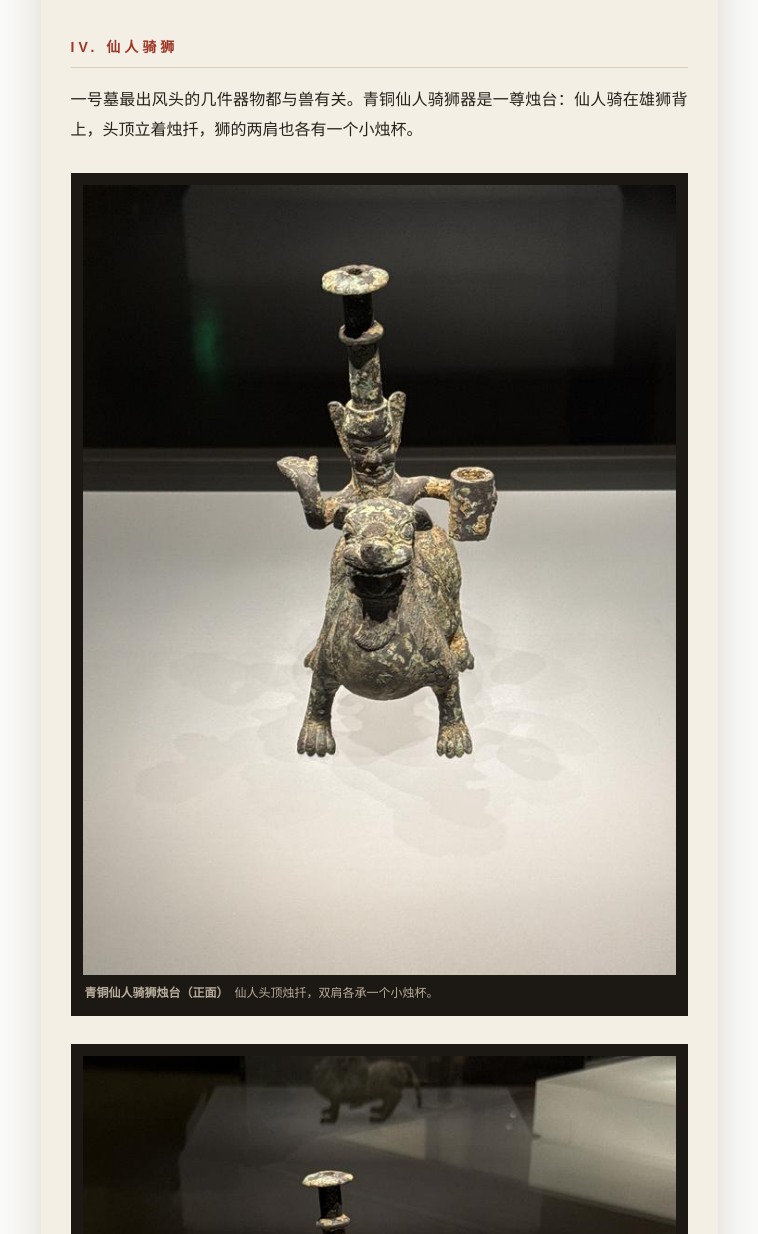
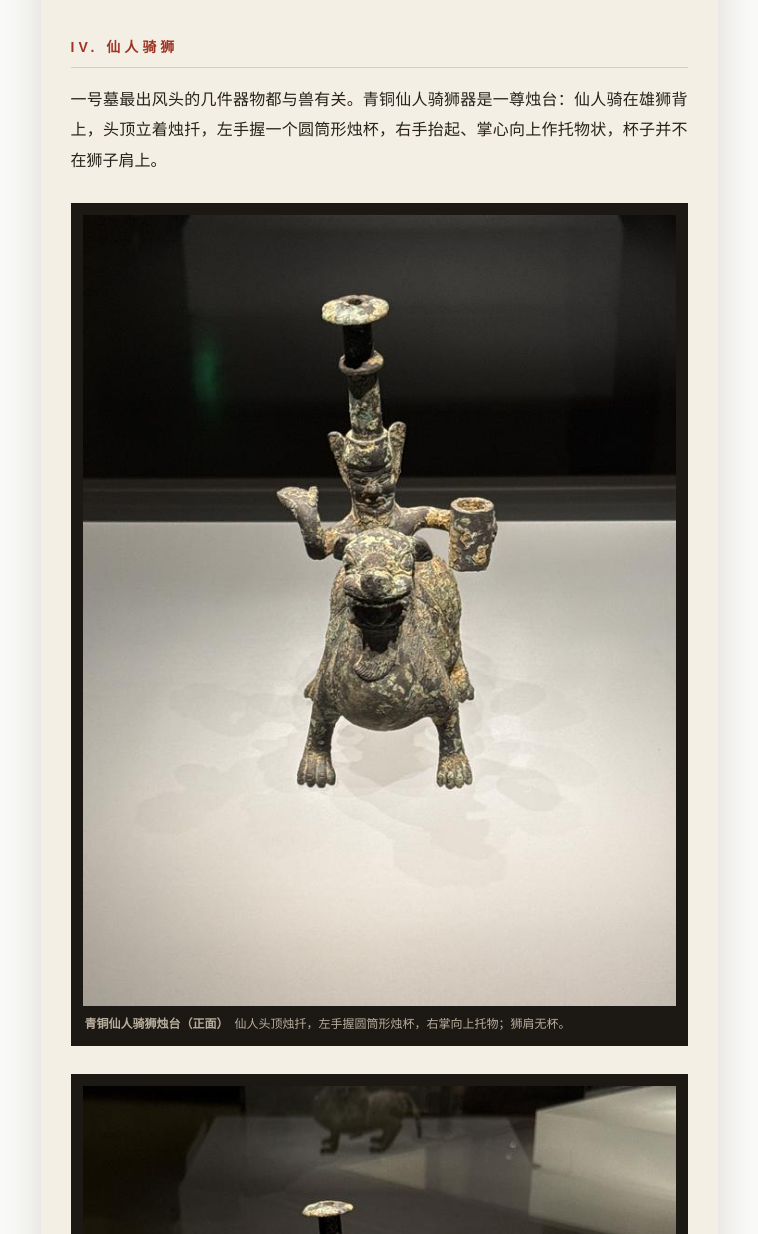
Before and after one commit to kk-claw-ai/xiaomumu, a website built with Vite: page mp/04/index.html in a window 1280 px wide. Shown: the part 4802-6036 px from the top of the page, without its empty margins (261-1019 px from the left). Built offline with nearby package versions, Linux system fonts and the light colour scheme; a web font is replaced by a local one.

Commit message:
deploy: mp paste-ready page for article 04

```diff
--- a/mp/04/index.html
+++ b/mp/04/index.html
@@ -31,8 +31,8 @@ box-shadow:0 8px 40px rgba(40,30,10,.15);">
 <p style="font-family:Songti SC,STSong,SimSun,Georgia,serif;font-size:16px;line-height:1.9;color:#26221b;margin:16px 0;text-align:justify;">金器全是装饰品：手镯、钗、簪、铃、串珠、牌饰、指环。西室那个女孩，两只手上戴着 11 枚金指环，发间簪钗齐备。按礼制，不满 8 岁夭折称「无服之殇」，《礼记》的记载是「以瓦棺葬」，埋在园子里了事；而这三个女孩以成人之礼下葬，随葬丰厚，远非普通家庭操办得起。</p>
 <section style="margin:28px 0;"><img src="https://kk-claw-ai.github.io/xiaomumu/mp/04/j016.jpg" style="width:100%;display:block;border:0;" /><p style="font-family:PingFang SC,Microsoft YaHei,sans-serif;font-size:12px;line-height:1.7;color:#8a8172;margin:8px 2px 0;"><b>漆衣陶高足盘</b>　陶胎髹黑漆以仿漆器，兼顾体面与成本，一组七件高低陈列。</p></section>
 <h2 style="font-size:14px;font-family:PingFang SC,Microsoft YaHei,sans-serif;letter-spacing:4px;color:#9e3526;font-weight:700;margin:38px 0 10px;border-bottom:1px solid #d8cfba;padding-bottom:8px;">IV. 仙人骑狮</h2>
-<p style="font-family:Songti SC,STSong,SimSun,Georgia,serif;font-size:16px;line-height:1.9;color:#26221b;margin:16px 0;text-align:justify;">一号墓最出风头的几件器物都与兽有关。青铜仙人骑狮器是一尊烛台：仙人骑在雄狮背上，头顶立着烛扦，狮的两肩也各有一个小烛杯。</p>
-<section style="margin:28px 0;background:#1c1915;padding:12px;"><img src="https://kk-claw-ai.github.io/xiaomumu/mp/04/j018.jpg" style="width:100%;display:block;border:0;" /><p style="font-family:PingFang SC,Microsoft YaHei,sans-serif;font-size:12px;line-height:1.7;color:#b8ad9c;margin:8px 2px 0;"><b>青铜仙人骑狮烛台（正面）</b>　仙人头顶烛扦，双肩各承一个小烛杯。</p></section>
+<p style="font-family:Songti SC,STSong,SimSun,Georgia,serif;font-size:16px;line-height:1.9;color:#26221b;margin:16px 0;text-align:justify;">一号墓最出风头的几件器物都与兽有关。青铜仙人骑狮器是一尊烛台：仙人骑在雄狮背上，头顶立着烛扦，左手握一个圆筒形烛杯，右手抬起、掌心向上作托物状，杯子并不在狮子肩上。</p>
+<section style="margin:28px 0;background:#1c1915;padding:12px;"><img src="https://kk-claw-ai.github.io/xiaomumu/mp/04/j018.jpg" style="width:100%;display:block;border:0;" /><p style="font-family:PingFang SC,Microsoft YaHei,sans-serif;font-size:12px;line-height:1.7;color:#b8ad9c;margin:8px 2px 0;"><b>青铜仙人骑狮烛台（正面）</b>　仙人头顶烛扦，左手握圆筒形烛杯，右掌向上托物；狮肩无杯。</p></section>
 <section style="margin:28px 0;background:#1c1915;padding:12px;"><img src="https://kk-claw-ai.github.io/xiaomumu/mp/04/j019.jpg" style="width:100%;display:block;border:0;" /><p style="font-family:PingFang SC,Microsoft YaHei,sans-serif;font-size:12px;line-height:1.7;color:#b8ad9c;margin:8px 2px 0;"><b>青铜仙人骑狮烛台（侧面）</b>　狮子四足行走，仙人端坐。</p></section>
 <p style="font-family:Songti SC,STSong,SimSun,Georgia,serif;font-size:16px;line-height:1.9;color:#26221b;margin:16px 0;text-align:justify;">同墓所出、名声更大的是一件青瓷胡人骑狮器（馆方亦称青瓷胡人骑狮水注）：一位高鼻深目、络腮胡须的胡人，头戴卷沿高筒帽、身着圆圈十字纹衫裤，端坐狮背，右手还捏着一把便面。这件越窑青瓷是国家一级文物，通高 18.9 厘米、长 14.2 厘米、宽 8.5 厘米，重 1491 克，如今是临沂市博物馆的「城市名片」。它的用途有两说：帽顶有孔，有人认为是注水研墨的文房水注，出土地恰在王羲之故居内，此说颇有分量；也有人据同墓青铜仙人骑狮烛台的并列关系，认为它同样是烛台。</p>
 <p style="font-family:Songti SC,STSong,SimSun,Georgia,serif;font-size:16px;line-height:1.9;color:#26221b;margin:16px 0;text-align:justify;">狮子不是中原动物，通西域之后才沿丝绸之路进来，又与佛教结伴东行，成为佛的坐骑。一个西晋孩子的墓室里同时出现仙人骑狮与胡人骑狮，佛、道、胡商和远方的地理，就这么挤在十几厘米高的器物上。</p>
```
